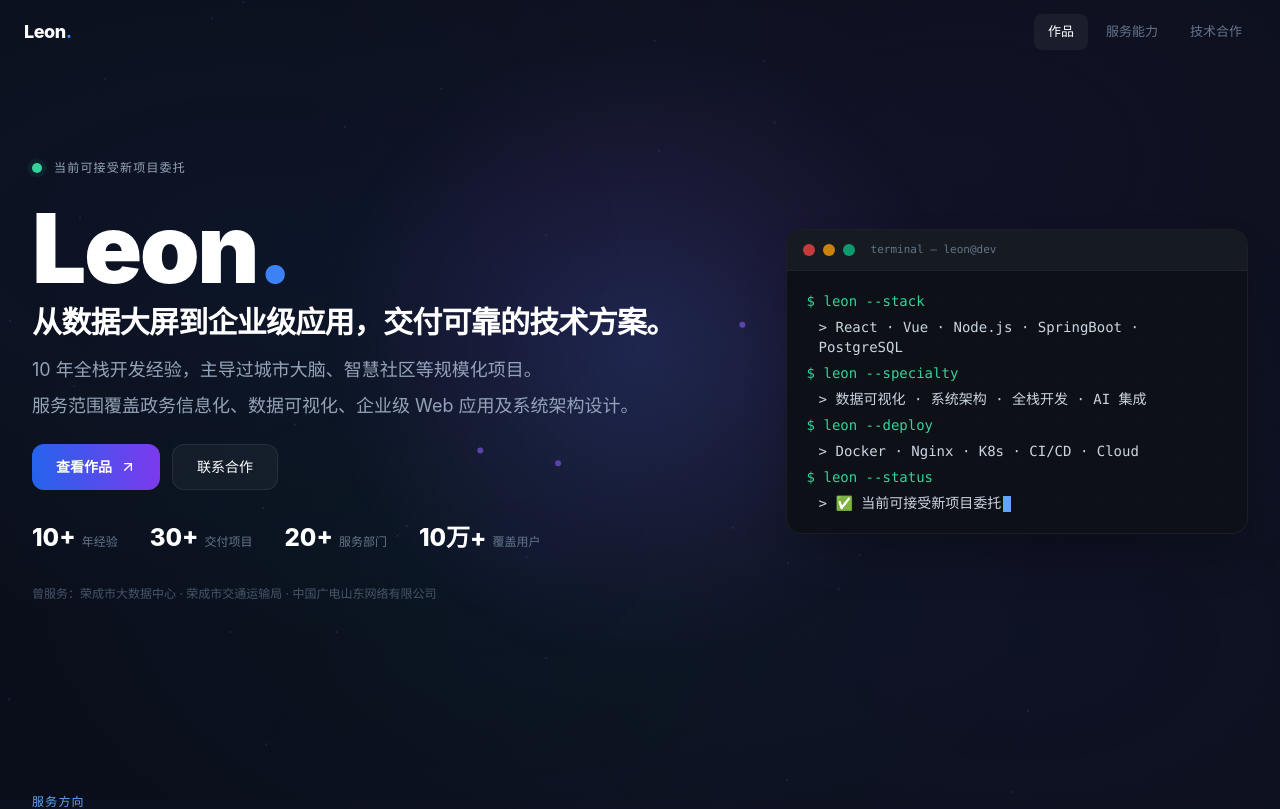
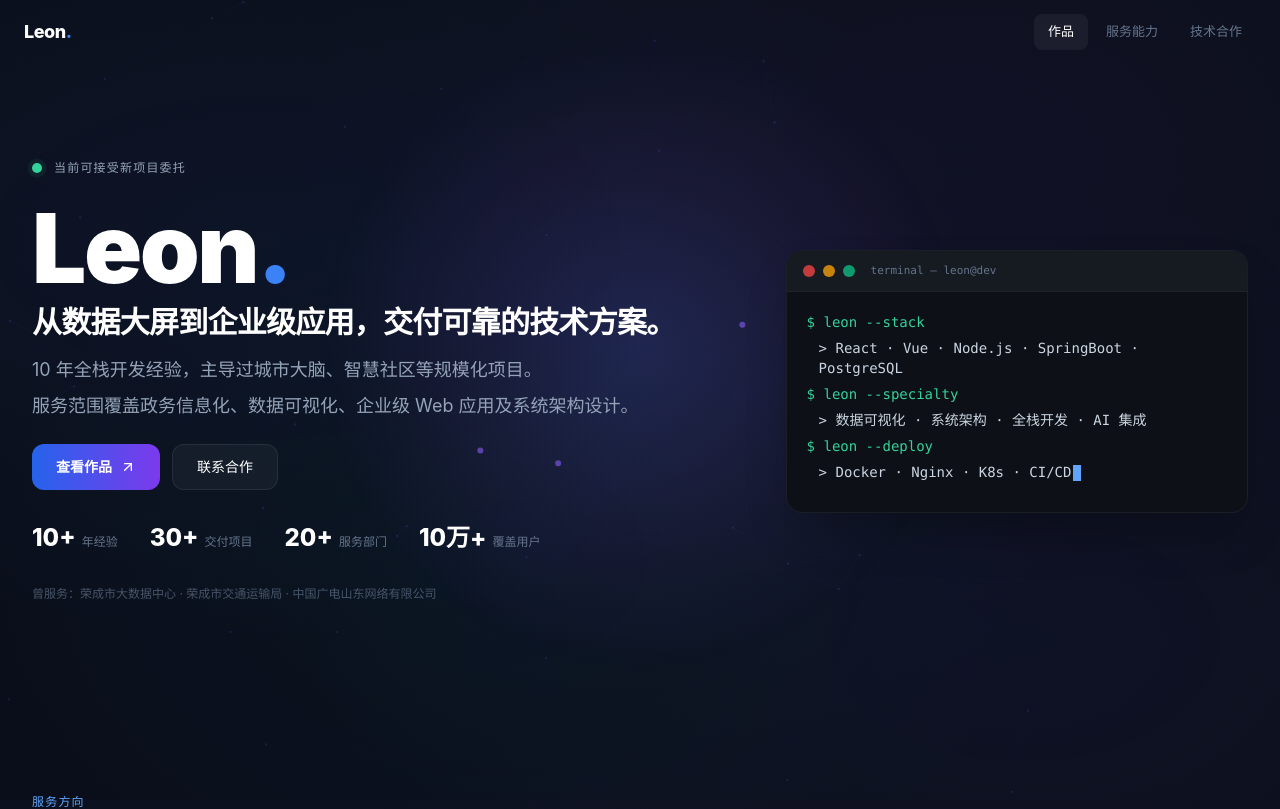
Before and after one commit to Leon-LY/portfolio-demo, a React (Vite) app: page / in a window 1280 px wide. Shown: the top 809 px of the page. Built offline with nearby package versions, Linux system fonts and the light colour scheme.

Commit message:
fix: terminal types character-by-character for realistic effect

```diff
--- a/src/pages/Home.tsx
+++ b/src/pages/Home.tsx
@@ -108,8 +108,7 @@ function CursorGlow() {
 
 /* ── Terminal showcase ── */
 function TerminalShowcase() {
-  const [line, setLine] = useState(0)
-  const lines = [
+  const allLines = [
     '$ leon --stack',
     '> React · Vue · Node.js · SpringBoot · PostgreSQL',
     '$ leon --specialty',
@@ -120,12 +119,19 @@ function TerminalShowcase() {
     '> ✅ 当前可接受新项目委托',
   ]
 
+  const fullText = allLines.join('\n')
+  const [charCount, setCharCount] = useState(0)
+
   useEffect(() => {
-    if (line < lines.length - 1) {
-      const t = setTimeout(() => setLine(l => l + 1), line === 0 ? 600 : 800)
+    if (charCount < fullText.length) {
+      const delay = fullText[charCount] === '\n' ? 200 : 25 + Math.random() * 20
+      const t = setTimeout(() => setCharCount(c => c + 1), delay)
       return () => clearTimeout(t)
     }
-  }, [line, lines.length])
+  }, [charCount, fullText])
+
+  const displayed = fullText.slice(0, charCount)
+  const displayedLines = displayed.split('\n')
 
   return (
     <div className="bg-[#0d1117] border border-white/[0.06] rounded-2xl overflow-hidden font-mono text-xs sm:text-sm shadow-2xl shadow-black/30">
@@ -136,14 +142,16 @@ function TerminalShowcase() {
         <span className="ml-2 text-[11px] text-slate-500">terminal — leon@dev</span>
       </div>
       <div className="p-5 space-y-1.5 min-h-[220px]">
-        {lines.slice(0, line + 1).map((l, i) => (
-          <motion.div key={i} initial={{ opacity: 0, x: -4 }} animate={{ opacity: 1, x: 0 }} transition={{ duration: 0.15 }}
-            className={`${l.startsWith('$') ? 'text-emerald-400' : l.startsWith('>') ? 'text-slate-300 pl-3' : 'text-slate-500'}`}
-          >
-            {l}
-            {i === line && <span className="inline-block w-2 h-4 bg-blue-400 ml-0.5 animate-pulse align-middle" />}
-          </motion.div>
-        ))}
+        {displayedLines.map((l, i) => {
+          const isLastLine = i === displayedLines.length - 1
+          const isTyping = isLastLine && charCount < fullText.length
+          return (
+            <div key={i} className={`${l.startsWith('$') ? 'text-emerald-400' : l.startsWith('>') ? 'text-slate-300 pl-3' : 'text-slate-500'}`}>
+              {l}
+              {isTyping && <span className="inline-block w-2 h-4 bg-blue-400 ml-0.5 animate-pulse align-middle" />}
+            </div>
+          )
+        })}
       </div>
     </div>
   )
```
Also changed, not shown: 2 other files (tests, documents, lock files or other folders).
